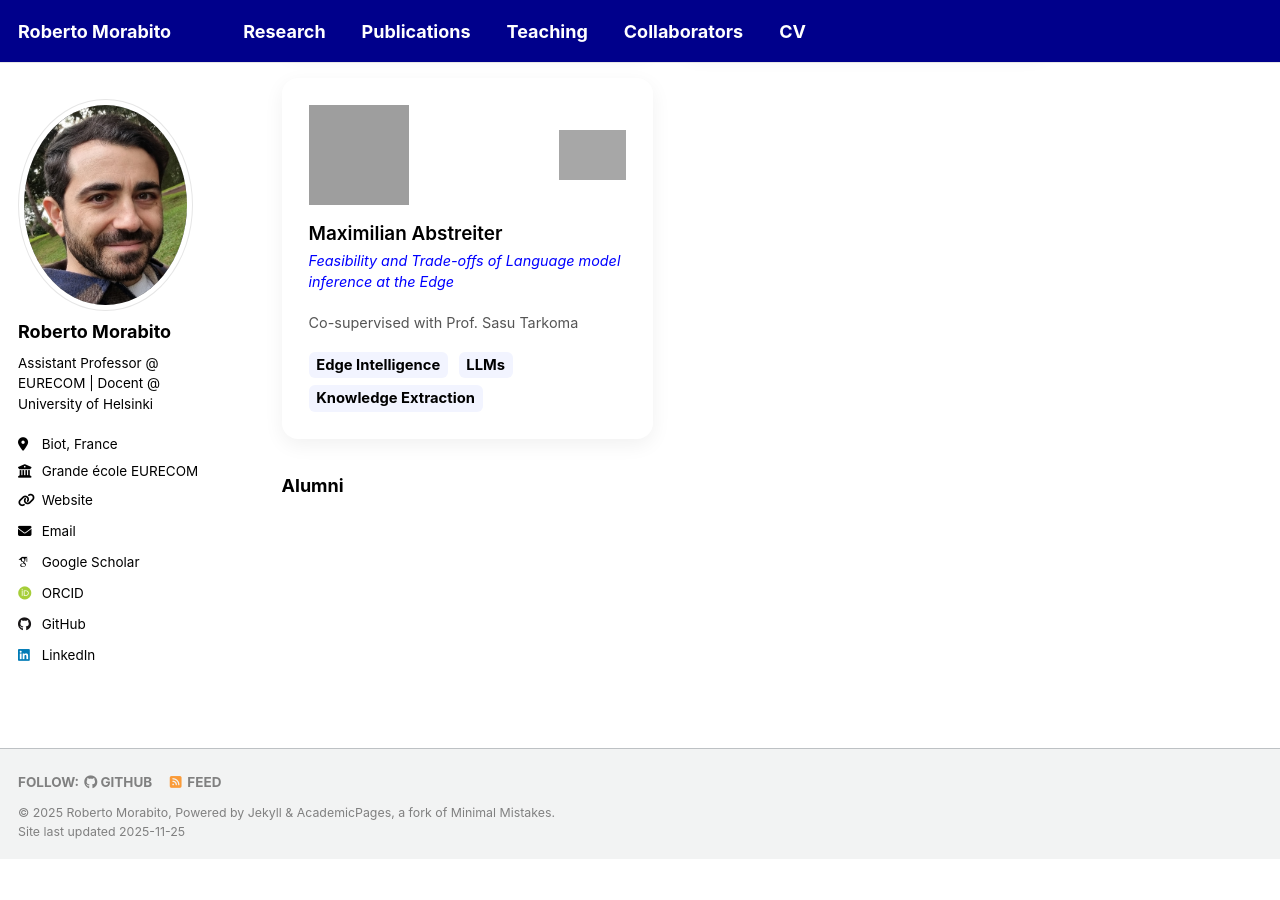
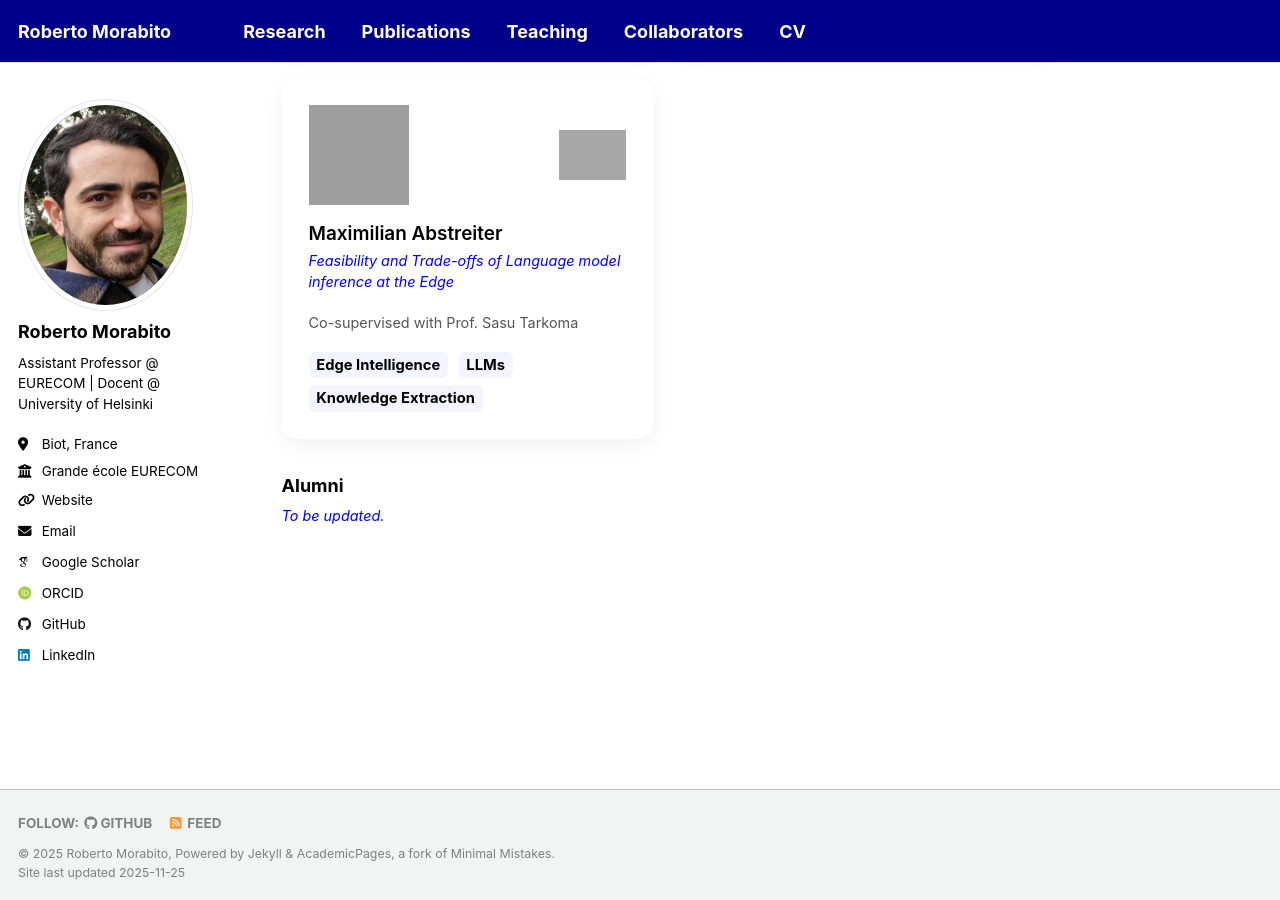
Before and after one commit to robertmora/robertmora.github.io, a Jekyll site: the page built from _pages/collaborators.html, in a window 1280 px wide and 900 px high, scrolled down 1036 px, cut to the strip 0-900 px from the top of the window. Built offline with Jekyll 4.4.1, drawn with Linux system fonts in a browser that asks for light colours; some web fonts are replaced; a script that is not in the unit is left out; before the commit the page ends 1895 px from its top, so only the background shows below that; grey boxes are pictures that could not be loaded.

Commit message:
Update collaborators.html

```diff
--- a/_pages/collaborators.html
+++ b/_pages/collaborators.html
@@ -344,6 +344,8 @@ author_profile: true
 </div>
   <h3>Alumni</h3>
   <div class="card-grid collaborators-grid">
-    <!-- Repeat same card structure for alumni -->
+      <p class="collab-topic">
+        <span style="color: blue;">To be updated.</span>
+      </p>
   </div>
 </section>
```
